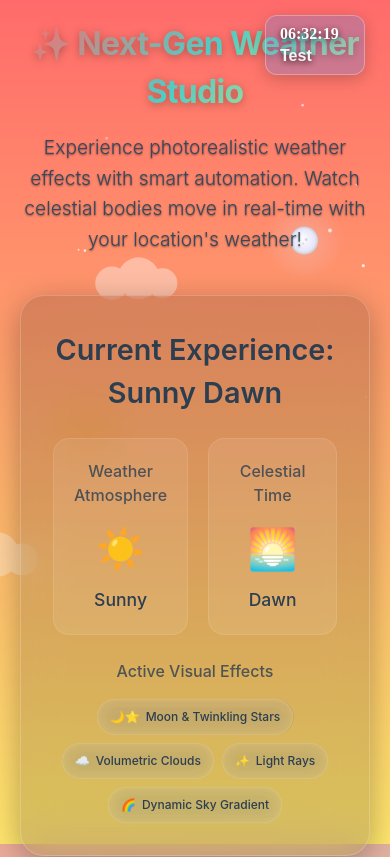
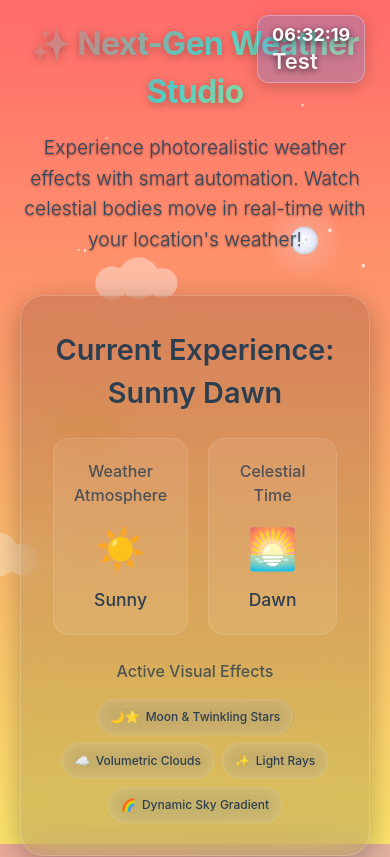
Before and after one commit to chiro-J/chiro-J.github.io, a React (Vite) app: page / in a window 390 px wide. Shown: the top 857 px of the page. Built offline with nearby package versions, Linux system fonts and the light colour scheme.

Commit message:
0903 수정 커밋

```diff
--- a/src/components/SyncTheme/ThemeToggle.tsx
+++ b/src/components/SyncTheme/ThemeToggle.tsx
@@ -38,9 +38,9 @@ export const ThemeToggle: React.FC<ThemeToggleProps> = ({
 
   // 접힌 상태 박스 크기 (작게)
   const getCollapsedBoxWidth = () => {
-    if (isMobile) return "100px";
-    if (isTablet) return "100px";
-    return "100px";
+    if (isMobile) return "108px";
+    if (isTablet) return "108px";
+    return "108px";
   };
 
   // 모바일/태블릿/PC 감지
@@ -240,9 +240,9 @@ export const ThemeToggle: React.FC<ThemeToggleProps> = ({
           {/* 시간 */}
           <span
             style={{
-              fontSize: "16px", // 폰트 크기 살짝 줄임
+              fontSize: "18px", // 폰트 크기 살짝 줄임
               fontWeight: "700",
-              fontFamily: "cursive",
+              fontFamily: "Inter",
               textAlign: "right", // 오른쪽 정렬
               textShadow: "0 2px 6px rgba(0,0,0,0.8)", // 그림자 강화로 가독성 확보
               color: "white",
@@ -255,9 +255,9 @@ export const ThemeToggle: React.FC<ThemeToggleProps> = ({
           {/* 모드 */}
           <span
             style={{
-              fontSize: "16px", // 폰트 크기 살짝 줄임
+              fontSize: "22px", // 폰트 크기 살짝 줄임
               fontWeight: "600",
-              fontFamily: "sans-serif",
+              fontFamily: "Inter",
               textAlign: "right", // 오른쪽 정렬
               textShadow: "0 2px 6px rgba(0,0,0,0.8)", // 그림자 강화로 가독성 확보
               color: "white",
--- a/src/index.css
+++ b/src/index.css
@@ -1,5 +1,8 @@
 @import "tailwindcss/preflight" @tailwind utilities;
 @import "tailwindcss";
+
+/* fonts */
+@import url("https://fonts.googleapis.com/css2?family=Inter:wght@300;400;500&display=swap");
 
 * {
   box-sizing: border-box;
```
